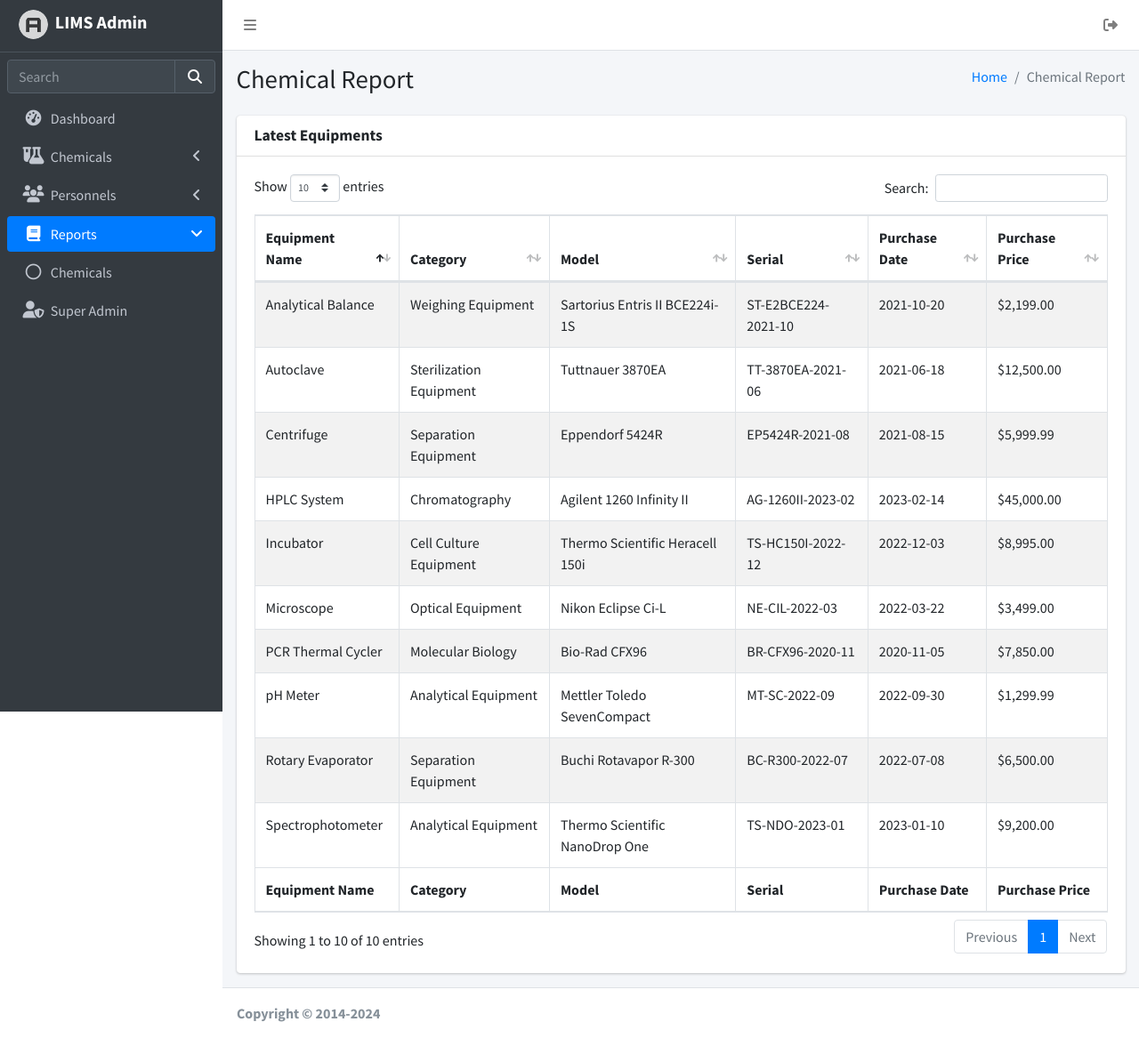
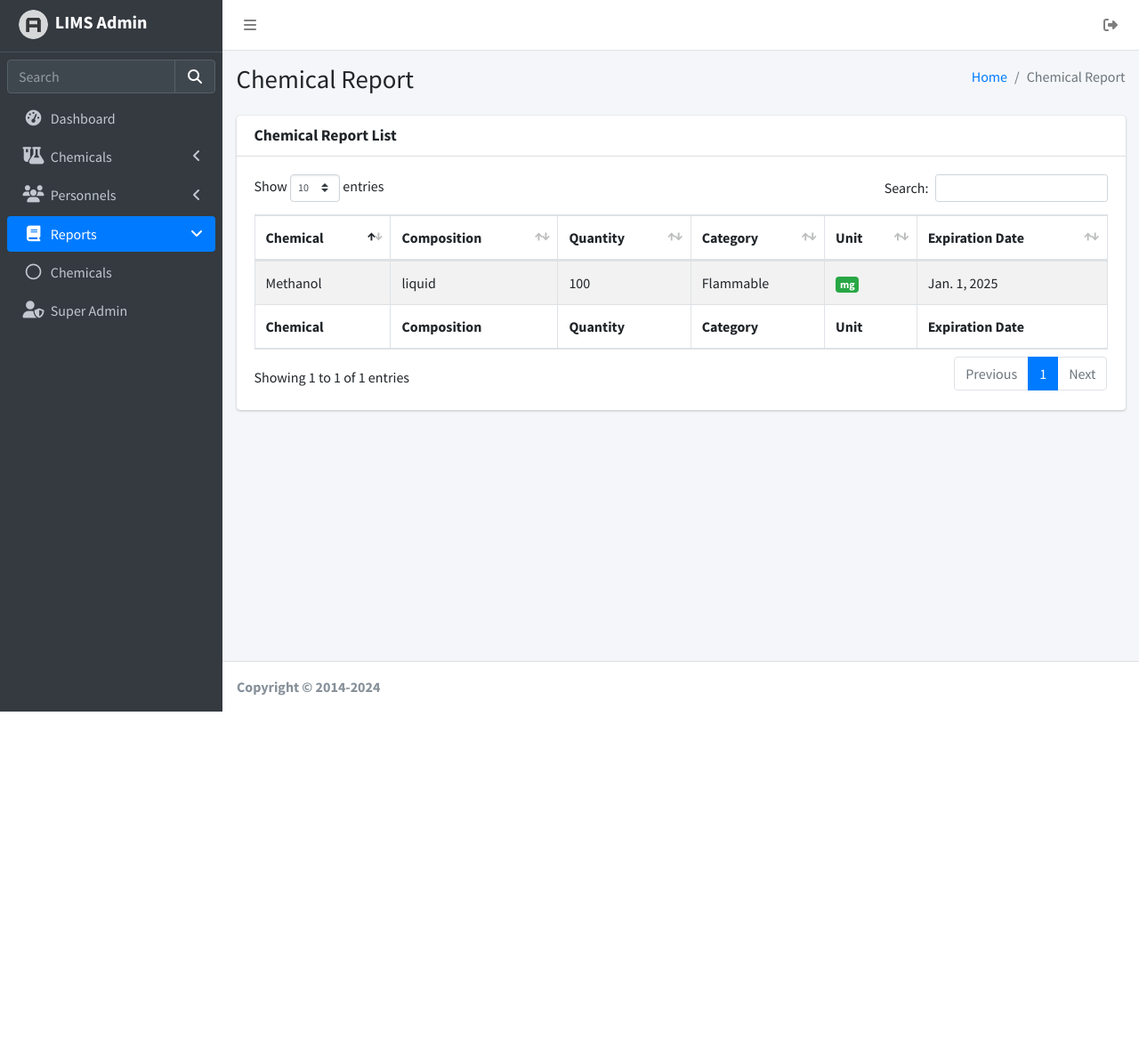
Before and after one commit to kiannaquines/laboratory-inventory-system, a Django app: page /chemicals/report in a window 1280 px wide. Shown: the whole page at 89% size. After the commit the page ends 800 px from the top, so only its background shows below. Run offline with Django 4.2, Linux system fonts and the light colour scheme; a user stored in the database is signed in; data comes from the database, SQL or seed files in the repository; some libraries are stand-ins or nearby versions.

Commit message:
added list view in the chemical report view

```diff
--- a/inventory/custom_view/chemical_views.py
+++ b/inventory/custom_view/chemical_views.py
@@ -1,6 +1,6 @@
 from django.forms import BaseModelForm
 from django.http import HttpResponse
-from django.views.generic import TemplateView, CreateView, ListView, UpdateView, DeleteView
+from django.views.generic import CreateView, ListView, UpdateView, DeleteView
 from inventory.models import *
 from django.urls import reverse_lazy
 from inventory.forms import *
@@ -18,8 +18,15 @@ class ChemicalCategoryView(LoginRequiredMixin, ListView):
     model = ChemicalCategory
     context_object_name = 'chemical_categories'
 
-class ChemicalReportView(LoginRequiredMixin, TemplateView):
+class ChemicalReportView(LoginRequiredMixin, ListView):
     template_name = 'chemical_report.html'
+    model = Chemicals
+    context_object_name = 'chemicals'
+
+    def get_context_data(self, **kwargs: Any) -> dict[str, Any]:
+        context = super().get_context_data(**kwargs)
+        context['header_title'] = 'Chemical Report List'
+        return context
 
 class AddChemicalCategoryView(LoginRequiredMixin, CreateView):
     template_name = 'forms/add_form.html'
--- a/inventory/templates/chemical_report.html
+++ b/inventory/templates/chemical_report.html
@@ -24,7 +24,7 @@
         <div class="card">
             <div class="card-header">
                 <h3 class="card-title font-weight-bold">
-                    Latest Equipments
+                    {{ header_title }}
                 </h3>
             </div>
             <div class="card-body">
@@ -32,104 +32,38 @@
                     <table id="datatable-container" class="table table-bordered table-striped">
                         <thead>
                             <tr>
-                                <th>Equipment Name</th>
+                                <th>Chemical</th>
+                                <th>Composition</th>
+                                <th>Quantity</th>
                                 <th>Category</th>
-                                <th>Model</th>
-                                <th>Serial</th>
-                                <th>Purchase Date</th>
-                                <th>Purchase Price</th>
+                                <th>Unit</th>
+                                <th>Expiration Date</th>
                             </tr>
                         </thead>
                         <tbody>
+                            {% for chemical in chemicals %}
                             <tr>
-                                <td>Centrifuge</td>
-                                <td>Separation Equipment</td>
-                                <td>Eppendorf 5424R</td>
-                                <td>EP5424R-2021-08</td>
-                                <td>2021-08-15</td>
-                                <td>$5,999.99</td>
+                                <td>{{ chemical.name|default:"-" }}</td>
+                                <td>{{ chemical.composition|default:"-" }}</td>
+                                <td>{{ chemical.quantity|default:"-" }}</td>
+                                <td>{{ chemical.chemical_category|default:"-" }}</td>
+                                <td>
+                                    <span class="badge badge-success">
+                                        {{ chemical.chemical_units|default:"-" }}
+                                    </span>
+                                </td>
+                                <td>{{ chemical.expiration_date|default:"-" }}</td>
                             </tr>
-                            <tr>
-                                <td>Microscope</td>
-                                <td>Optical Equipment</td>
-                                <td>Nikon Eclipse Ci-L</td>
-                                <td>NE-CIL-2022-03</td>
-                                <td>2022-03-22</td>
-                                <td>$3,499.00</td>
-                            </tr>
-                            <tr>
-                                <td>PCR Thermal Cycler</td>
-                                <td>Molecular Biology</td>
-                                <td>Bio-Rad CFX96</td>
-                                <td>BR-CFX96-2020-11</td>
-                                <td>2020-11-05</td>
-                                <td>$7,850.00</td>
-                            </tr>
-                            <tr>
-                                <td>Spectrophotometer</td>
-                                <td>Analytical Equipment</td>
-                                <td>Thermo Scientific NanoDrop One</td>
-                                <td>TS-NDO-2023-01</td>
-                                <td>2023-01-10</td>
-                                <td>$9,200.00</td>
-                            </tr>
-                            <tr>
-                                <td>pH Meter</td>
-                                <td>Analytical Equipment</td>
-                                <td>Mettler Toledo SevenCompact</td>
-                                <td>MT-SC-2022-09</td>
-                                <td>2022-09-30</td>
-                                <td>$1,299.99</td>
-                            </tr>
-                            <tr>
-                                <td>Autoclave</td>
-                                <td>Sterilization Equipment</td>
-                                <td>Tuttnauer 3870EA</td>
-                                <td>TT-3870EA-2021-06</td>
-                                <td>2021-06-18</td>
-                                <td>$12,500.00</td>
-                            </tr>
-                            <tr>
-                                <td>Incubator</td>
-                                <td>Cell Culture Equipment</td>
-                                <td>Thermo Scientific Heracell 150i</td>
-                                <td>TS-HC150I-2022-12</td>
-                                <td>2022-12-03</td>
-                                <td>$8,995.00</td>
-                            </tr>
-                            <tr>
-                                <td>HPLC System</td>
-                                <td>Chromatography</td>
-                                <td>Agilent 1260 Infinity II</td>
-                                <td>AG-1260II-2023-02</td>
-                                <td>2023-02-14</td>
-                                <td>$45,000.00</td>
-                            </tr>
-                            <tr>
-                                <td>Analytical Balance</td>
-                                <td>Weighing Equipment</td>
-                                <td>Sartorius Entris II BCE224i-1S</td>
-                                <td>ST-E2BCE224-2021-10</td>
-                                <td>2021-10-20</td>
-                                <td>$2,199.00</td>
-                            </tr>
-                            <tr>
-                                <td>Rotary Evaporator</td>
-                                <td>Separation Equipment</td>
-                                <td>Buchi Rotavapor R-300</td>
-                                <td>BC-R300-2022-07</td>
-                                <td>2022-07-08</td>
-                                <td>$6,500.00</td>
-                            </tr>
+                            {% endfor %}
                         </tbody>
                         <tfoot>
                             <tr>
-                                <th>Equipment Name</th>
+                                <th>Chemical</th>
+                                <th>Composition</th>
+                                <th>Quantity</th>
                                 <th>Category</th>
-                                <th>Model</th>
-                                <th>Serial</th>
-                                <th>Purchase Date</th>
-                                <th>Purchase Price</th>
+                                <th>Unit</th>
+                                <th>Expiration Date</th>
                             </tr>
                         </tfoot>
                     </table>
```
